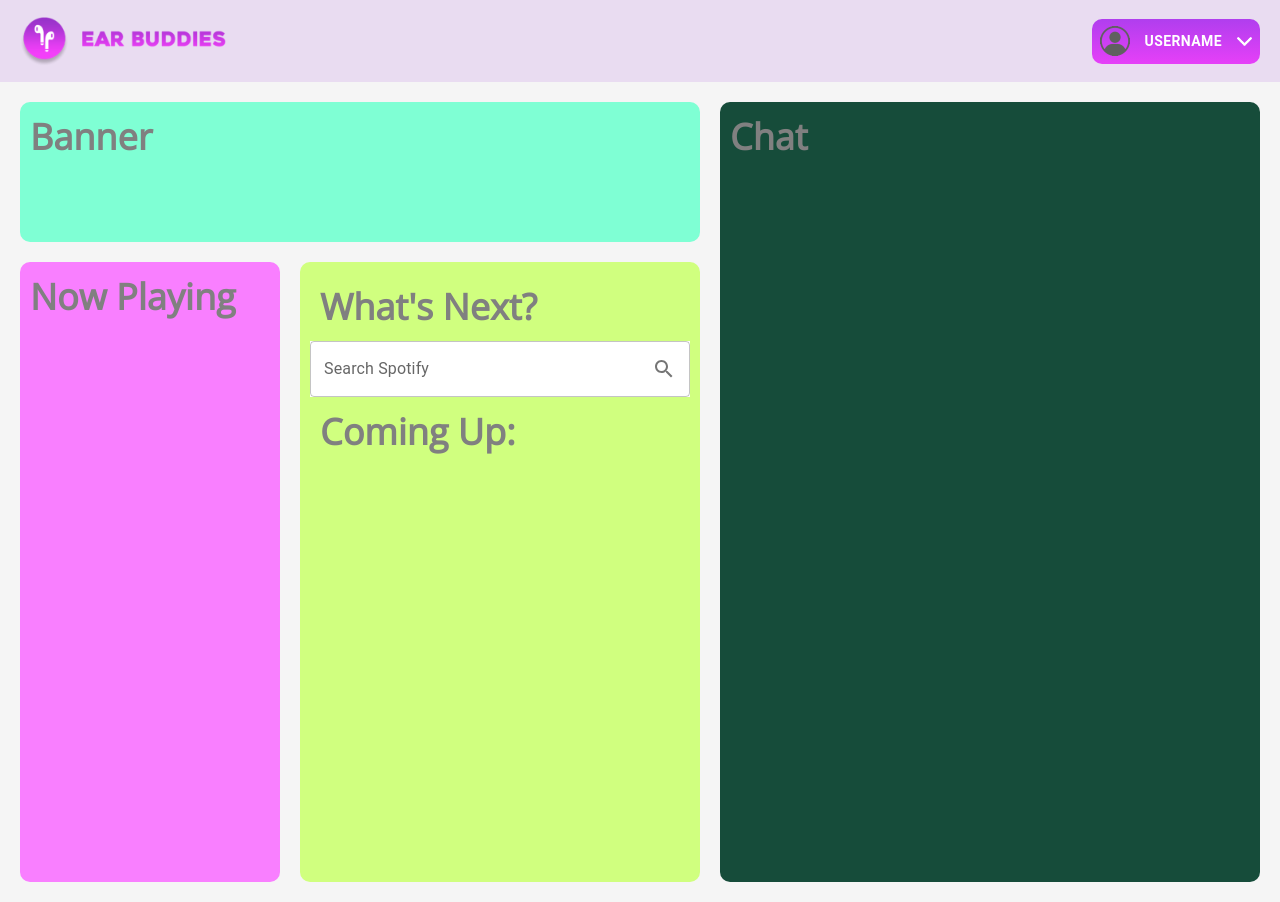
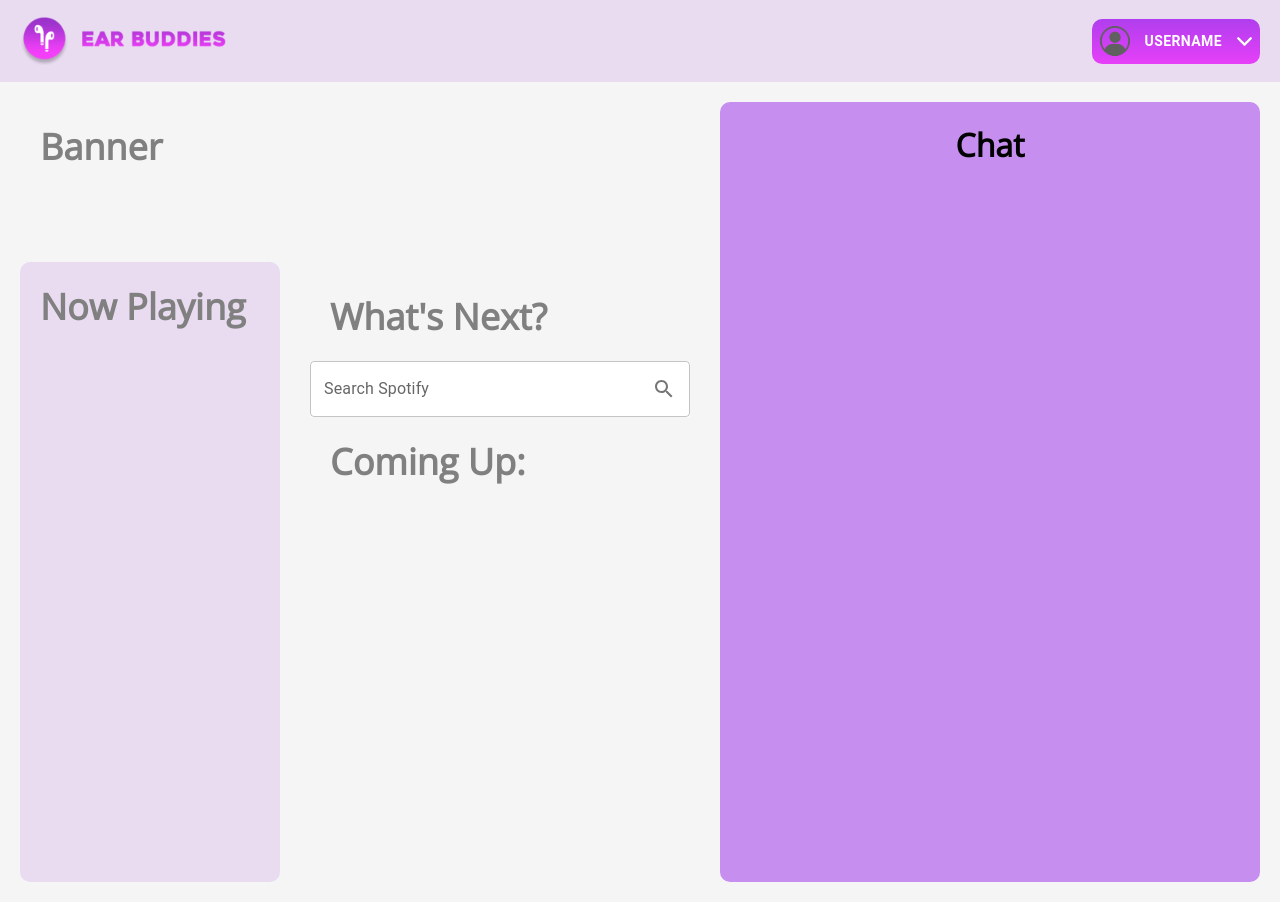
Before and after one commit to samanthamebius/EarBuddies, a React (Vite) app in the folder frontend/: page /studio in a window 1280 px wide. Built offline with nearby package versions, Linux system fonts and the light colour scheme.

Commit message:
Updated headings and formatting

```diff
--- a/frontend/src/studio/Chat.jsx
+++ b/frontend/src/studio/Chat.jsx
@@ -5,7 +5,7 @@ export default function Chat() {
 
   return (
     <div className={styles.chat}>
-      <label className={styles.greyheading}>Chat</label>
+      <h1>Chat</h1>
     </div>
   );
 }
--- a/frontend/src/studio/SongSelection.jsx
+++ b/frontend/src/studio/SongSelection.jsx
@@ -5,7 +5,7 @@ import SearchBar from "../shared/SearchBar";
 export default function SongSelection() {
 
   return (
-    <div className={styles.queue}>
+    <div className={styles.songselection}>
       <SongSearch />
       <Queue />
     </div>
--- a/frontend/src/studio/StudioPage.module.css
+++ b/frontend/src/studio/StudioPage.module.css
@@ -11,11 +11,10 @@
     font-size: 36px;
     font-weight: bolder;
     display: flex;
-    padding: 10px;
+    padding: 20px;
 }
 
 .banner {
-    background-color: aquamarine;
     grid-row: 1 / 1;
     grid-column: 1 / 3;
     margin: 10px;
@@ -23,25 +22,23 @@
 }
 
 .nowplaying {
-    background-color: rgb(249, 127, 255);
+    background-color: #E9DCF1;
     grid-row: 2 / 2;
     grid-column: 1 / 2;
     margin: 10px;
     border-radius: 10px;
 }
 
-.queue {
-    background-color: rgb(208, 255, 127);
+.songselection {
     grid-row: 2 / 2;
     grid-column: 2 / 2;
     margin: 10px;
     padding: 10px;
-    border-radius: 10px;
 }
 
 
 .chat {
-    background-color: rgb(22, 76, 58);
+    background-color: #C68EEF;
     grid-row-start: 1;
     grid-row-end: 3; /* TODO: Fix Later, should be 2 and working but it doesn't work unless its 3*/
     grid-column: 3 / 3;
```
